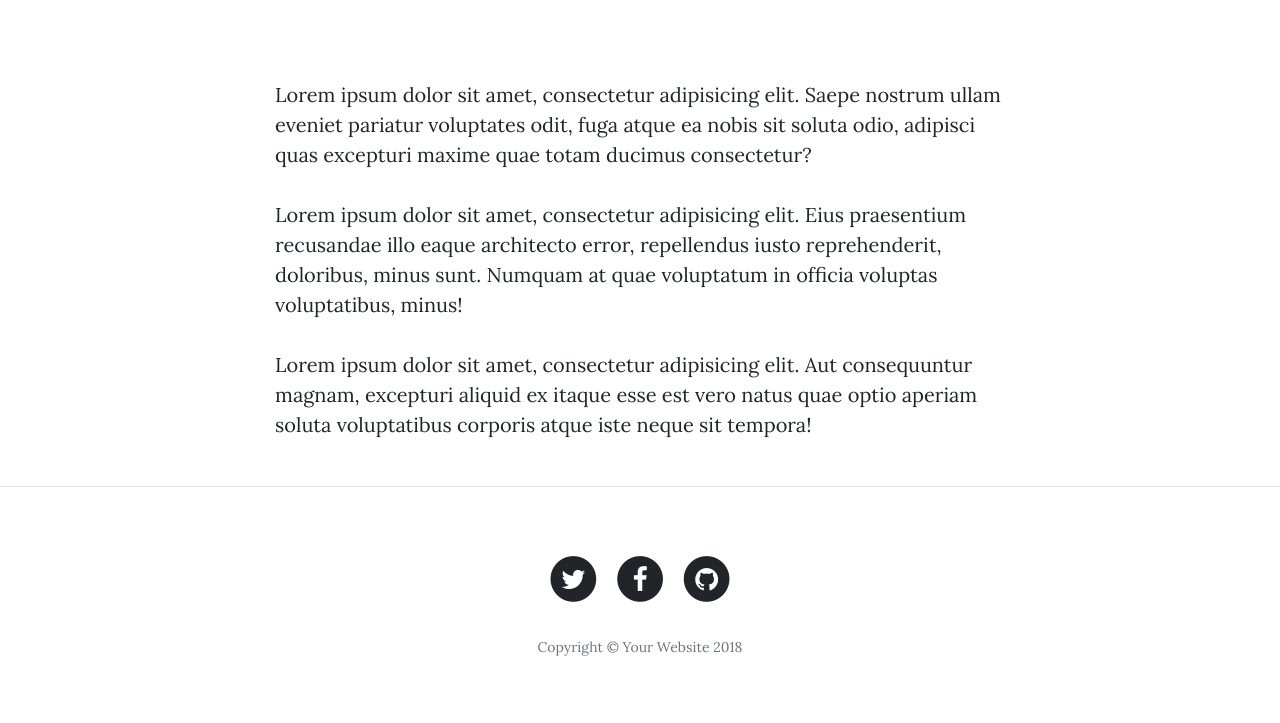
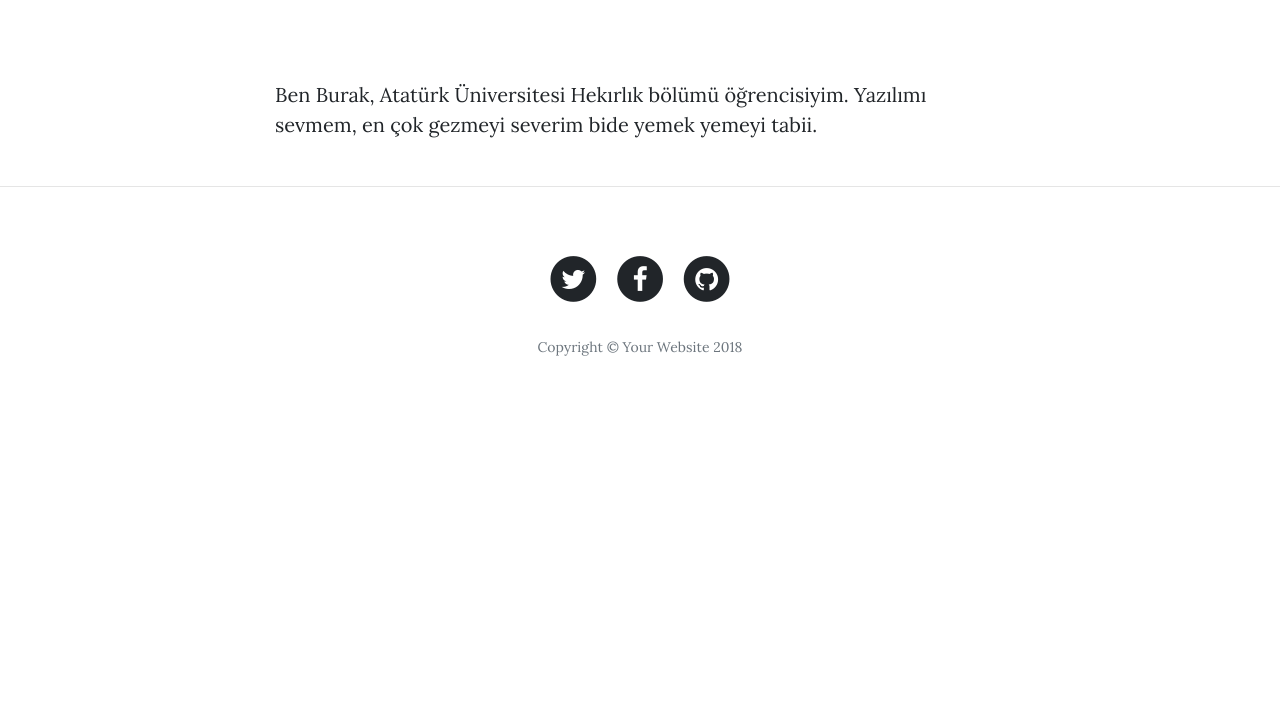
Before and after one commit to burakyegin/burakyegin.github.io, a Jekyll site: the page about.html, which Jekyll copies as it is, in a window 1280 px wide. Shown: the part 532-1255 px from the top of the page. Built offline with Jekyll 4.4.1, drawn with Linux system fonts in a browser that asks for light colours; after the commit the page ends 955 px from its top, so only the background shows below that; some of the changed text lies outside the part shown.

Commit message:
Update about.html

```diff
--- a/about.html
+++ b/about.html
@@ -36,16 +36,16 @@
         <div class="collapse navbar-collapse" id="navbarResponsive">
           <ul class="navbar-nav ml-auto">
             <li class="nav-item">
-              <a class="nav-link" href="index.html">Home</a>
+              <a class="nav-link" href="index.html">Anasayfa</a>
             </li>
             <li class="nav-item">
-              <a class="nav-link" href="about.html">About</a>
+              <a class="nav-link" href="about.html">Hakkımda</a>
             </li>
             <li class="nav-item">
-              <a class="nav-link" href="post.html">Sample Post</a>
+              <a class="nav-link" href="post.html">İncelemeler</a>
             </li>
             <li class="nav-item">
-              <a class="nav-link" href="contact.html">Contact</a>
+              <a class="nav-link" href="contact.html">İletişim</a>
             </li>
           </ul>
         </div>
@@ -71,9 +71,7 @@
     <div class="container">
       <div class="row">
         <div class="col-lg-8 col-md-10 mx-auto">
-          <p>Lorem ipsum dolor sit amet, consectetur adipisicing elit. Saepe nostrum ullam eveniet pariatur voluptates odit, fuga atque ea nobis sit soluta odio, adipisci quas excepturi maxime quae totam ducimus consectetur?</p>
-          <p>Lorem ipsum dolor sit amet, consectetur adipisicing elit. Eius praesentium recusandae illo eaque architecto error, repellendus iusto reprehenderit, doloribus, minus sunt. Numquam at quae voluptatum in officia voluptas voluptatibus, minus!</p>
-          <p>Lorem ipsum dolor sit amet, consectetur adipisicing elit. Aut consequuntur magnam, excepturi aliquid ex itaque esse est vero natus quae optio aperiam soluta voluptatibus corporis atque iste neque sit tempora!</p>
+          <p>Ben Burak, Atatürk Üniversitesi Hekırlık bölümü öğrencisiyim. Yazılımı sevmem, en çok gezmeyi severim bide yemek yemeyi tabii.</p>
         </div>
       </div>
     </div>
```
